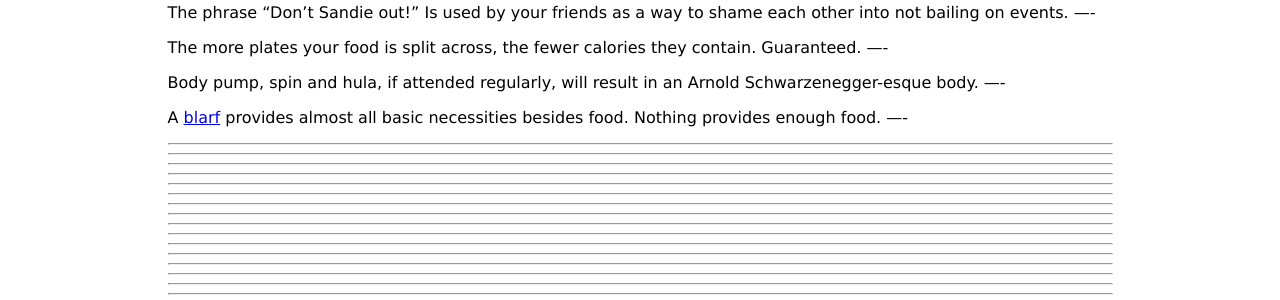
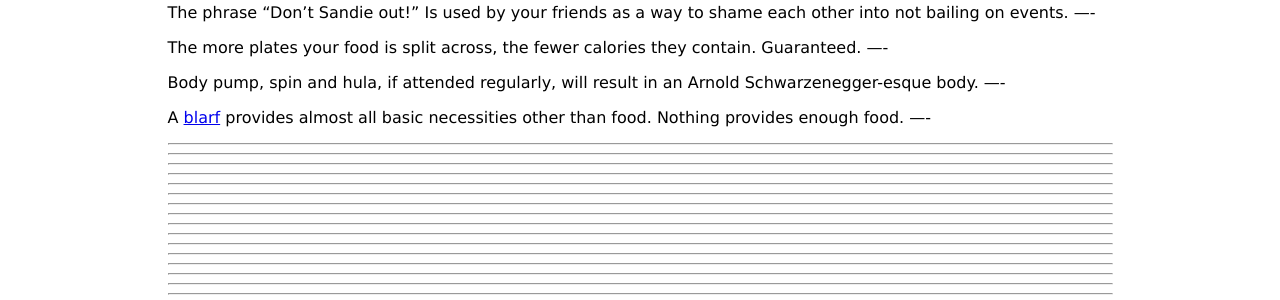
Before and after one commit to mconbere/mconbere.github.com, a Jekyll site: the page built from vittles/24.5-signs.markdown, in a window 1280 px wide. Shown: the part 333-633 px from the top of the page. Built offline with Jekyll 4.4.1, drawn with Linux system fonts in a browser that asks for light colours.

Commit message:
Update 24.5-signs.markdown

```diff
--- a/vittles/24.5-signs.markdown
+++ b/vittles/24.5-signs.markdown
@@ -35,7 +35,7 @@ Body pump, spin and hula, if attended regularly, will result in an Arnold Schwar
 ----
 
 <!-- 8 -->
-A [blarf](http://store.americanapparel.net/the-circle-scarf_rsa0503s) provides almost all basic necessities besides food. Nothing provides enough food.
+A [blarf](http://store.americanapparel.net/the-circle-scarf_rsa0503s) provides almost all basic necessities other than food. Nothing provides enough food.
 ----
 
 <!-- 9 -->
```
